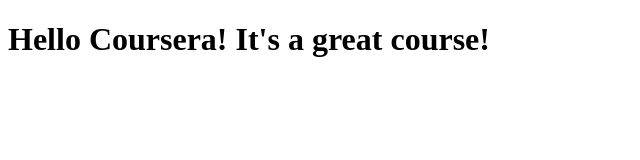
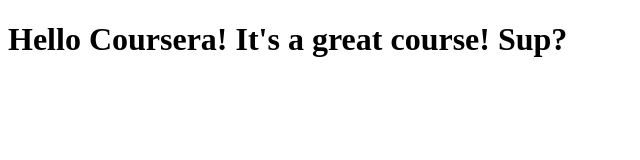
Before and after one commit to Cukowski/coursera-test, a plain HTML site: page site/index.html in a window 1280 px wide. Shown: the whole page, without its empty margins (0-640 px from the left). Drawn offline with Linux system fonts and the light colour scheme.

Commit message:
Just tyring

```diff
--- a/site/index.html
+++ b/site/index.html
@@ -7,6 +7,6 @@
     <title>Hello Coursera!</title>
 </head>
 <body>
-    <h1>Hello Coursera! It's a great course!</h1>
+    <h1>Hello Coursera! It's a great course! Sup? </h1>
 </body>
 </html>
```
Also changed, not shown: 1 other file.
